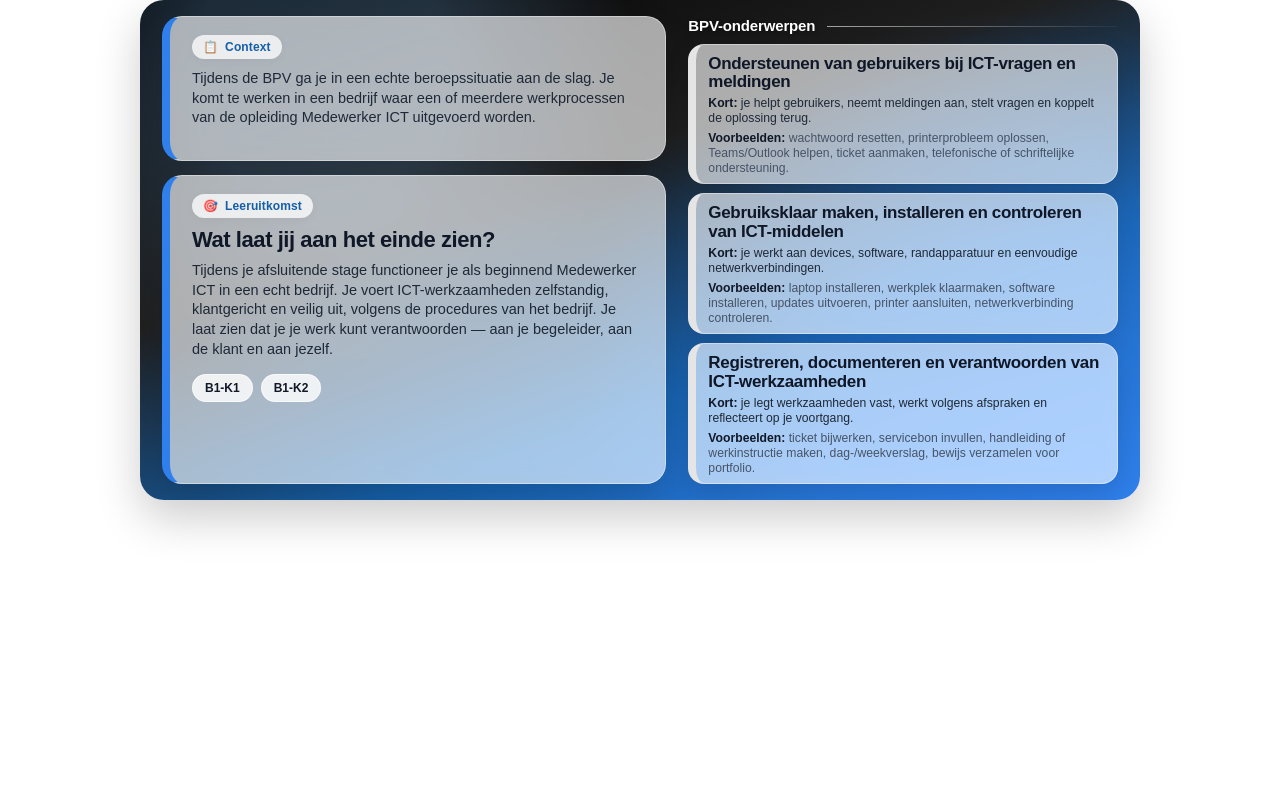
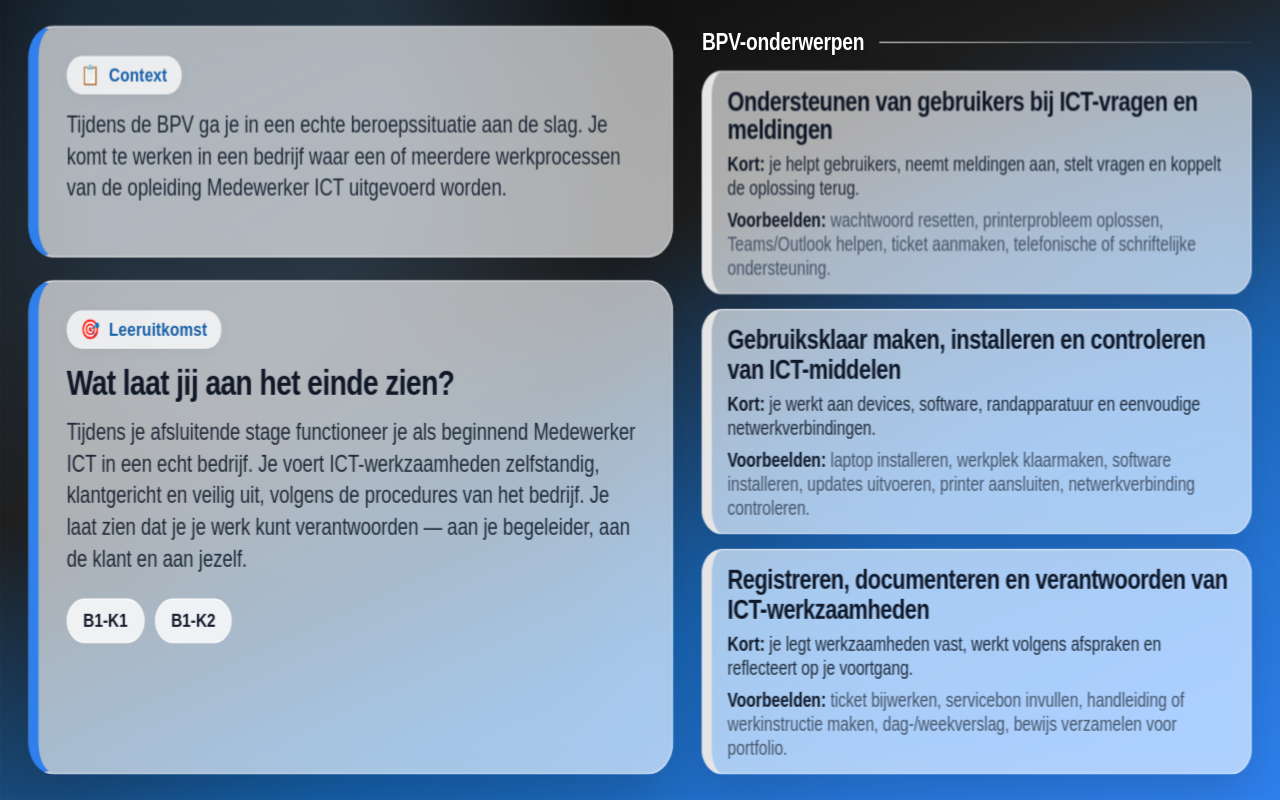
Before and after one commit to teraasupportlab/Medewerker-ICT, a plain HTML site: page BPV-7-8/portfolio.html in a window 1280 px wide. Drawn offline with Linux system fonts and the light colour scheme.

Commit message:
Add files via upload

```diff
--- a/BPV-7-8/portfolio.html
+++ b/BPV-7-8/portfolio.html
@@ -3,7 +3,7 @@
 <head>
   <meta charset="utf-8">
   <meta name="viewport" content="width=device-width, initial-scale=1">
-  <title>BPV - Startpagina</title>
+  <title>BPV Portfolio</title>
   <style>
     :root {
       --teraa-orange: #E5E5E5;
@@ -227,12 +227,12 @@
       color: #111827;
     }
 
-
   </style>
 <link rel="stylesheet" href="style.css">
 <style>
-html, body[data-page="beroepsproject"] { margin:0; padding:0; width:100%; height:100%; overflow:hidden; }
-body[data-page="beroepsproject"] > .page-shell { width:1000px; height:500px; max-width:none; max-height:none; margin:0 auto; transform-origin:top left; }
+html, body[data-page="beroepsproject"] { width:100%; height:100%; margin:0; padding:0; overflow:hidden; }
+body[data-page="beroepsproject"] { display:block; position:relative; }
+body[data-page="beroepsproject"] > .page-shell { position:absolute; top:0; left:0; width:1000px; height:500px; min-width:0; min-height:0; max-width:none; max-height:none; margin:0; border-radius:0; transform-origin:top left; transform:scale(var(--bpv-scale-x,1),var(--bpv-scale-y,1)); }
 </style>
 </head>
 <body data-page="beroepsproject">
@@ -291,13 +291,19 @@ body[data-page="beroepsproject"] > .page-shell { width:1000px; height:500px; max
     </section>
   </main>
 <script>
-const shell = document.querySelector('.page-shell');
-function fitPage() {
-  const s = Math.min(1, document.documentElement.clientWidth / 1000, document.documentElement.clientHeight / 500);
-  shell.style.setProperty('zoom', String(s));
-}
-window.addEventListener('resize', fitPage);
-fitPage();
+(function () {
+  function fit() {
+    var w = document.documentElement.clientWidth;
+    var h = document.documentElement.clientHeight;
+    if (w > 0 && h > 0) {
+      document.documentElement.style.setProperty('--bpv-scale-x', w/1000);
+      document.documentElement.style.setProperty('--bpv-scale-y', h/500);
+    }
+  }
+  window.addEventListener('resize', fit);
+  window.addEventListener('load', fit);
+  fit();
+})();
 </script>
 </body>
 </html>
```
